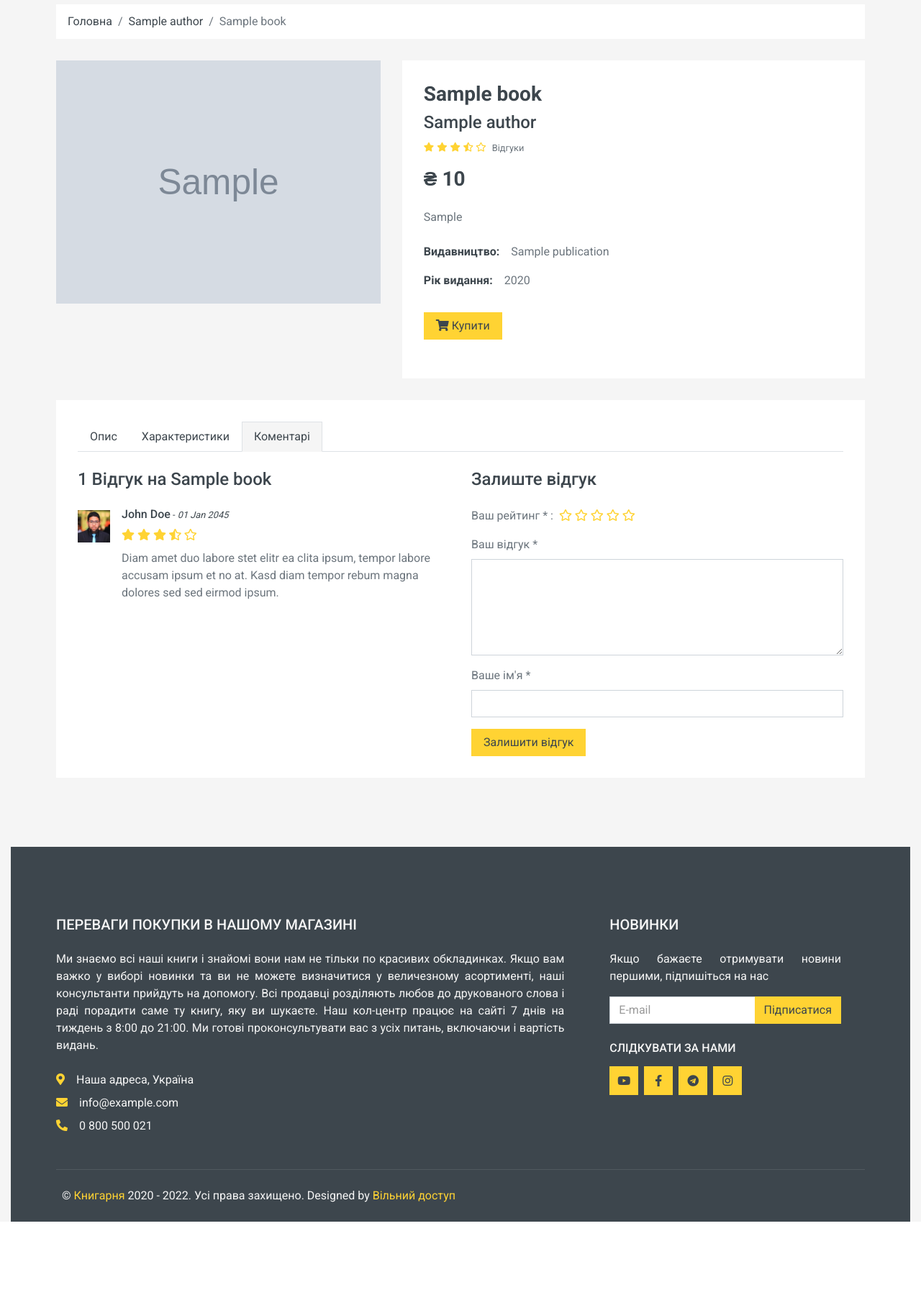
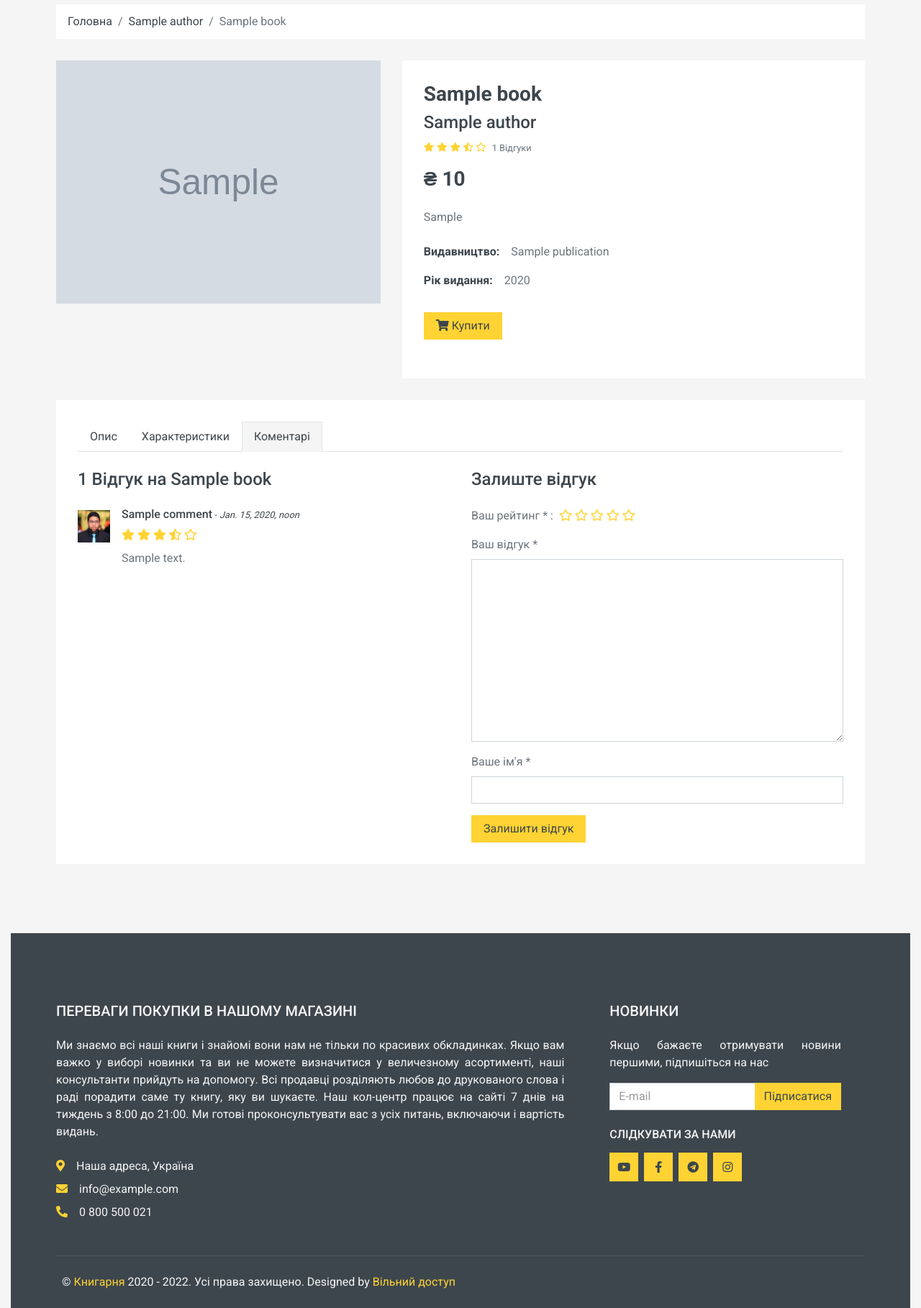
Before and after one commit to kot613/django_book_shop, a Django app: a page that uses templates/ebook/book_detail.html in a window 1280 px wide, after a click on "Коментарі". Shown: the part 177-1995 px from the top of the page at 72% size. Before the commit the page ends 1875 px from the top, so only its background shows below. Run offline with Django 4.2, Linux system fonts and the light colour scheme; tables that the repository leaves empty hold one stand-in row (values such as "Sample post"); grey boxes marked "Sample" are stand-in pictures; some libraries are stand-ins or nearby versions.

Commit message:
add Comments

```diff
--- a/ebook/forms.py
+++ b/ebook/forms.py
@@ -1,4 +1,5 @@
 from django import forms
+from .models import Comment
 
 
 class SearchForm(forms.ModelForm):
@@ -7,3 +8,12 @@ class SearchForm(forms.ModelForm):
     class Meta:
         fields = ('email',)
         widgets = {'email': forms.TextInput(attrs={'class': "form-control"})}
+
+
+class CommentForm(forms.ModelForm):
+    class Meta:
+        model = Comment
+        fields = ['name', 'message']
+        widgets = {'name': forms.TextInput(attrs={'class': "form-control"}),
+                   'message': forms.Textarea(attrs={'class': "form-control"}),
+                   }
--- a/ebook/models.py
+++ b/ebook/models.py
@@ -1,3 +1,4 @@
+from django.core.validators import MaxValueValidator
 from django.db import models
 from django.urls import reverse
 
@@ -82,5 +83,20 @@ class Book(models.Model):
     def __str__(self):
         return self.name
 
+    def get_comments(self):
+        return self.comments.all()
+
     def get_absolute_url(self):
         return reverse('book_detail', kwargs={'slug': self.slug})
+
+
+class Comment(models.Model):
+    name = models.CharField(max_length=50, verbose_name="Им'я")
+    message = models.TextField(max_length=500, verbose_name='Відгук')
+    create_at = models.DateTimeField(auto_now_add=True)
+    rating = models.FloatField(default=2)
+    post = models.ForeignKey(Book, related_name='comments', on_delete=models.CASCADE, verbose_name='Книжка')
+
+    class Meta:
+        verbose_name = 'Відгук'
+        verbose_name_plural = 'Відгуки'
--- a/ebook/urls.py
+++ b/ebook/urls.py
@@ -1,11 +1,12 @@
 from django.urls import path
-from .views import BookListView, BookDetailView, AuthorDetailView, SearchResultsView
+from .views import BookListView, BookDetailView, AuthorDetailView, SearchResultsView, CreateComment
 
 urlpatterns = [
     path('', BookListView.as_view(), name='home'),
     path('book/<slug:slug>', BookDetailView.as_view(), name='book_detail'),
     path('author/<slug:slug>', AuthorDetailView.as_view(), name='author'),
     path('search/', SearchResultsView.as_view(), name='search_results'),
+    path('comment/<int:pk>/', CreateComment.as_view(), name='create_comment'),
 
 
     # path('about/', about, name='about'),
--- a/ebook/views.py
+++ b/ebook/views.py
@@ -1,8 +1,9 @@
 from django.shortcuts import render
 from django.urls import reverse
-from django.views.generic import ListView, DetailView
+from django.views.generic import ListView, DetailView, CreateView
 from django.db.models import Q
-from .models import Book, Author
+from .models import Book, Author, Comment
+from .forms import CommentForm
 
 
 class BookListView(ListView):
@@ -19,11 +20,10 @@ class BookDetailView(DetailView):
     model = Book
     context_object_name = 'book'
 
-
-    # def get_context_data(self, **kwargs):
-    #     context = super().get_context_data(**kwargs)
-    #     context['form'] = CommentForm()
-    #     return context
+    def get_context_data(self, **kwargs):
+        context = super().get_context_data(**kwargs)
+        context['form'] = CommentForm()
+        return context
 
     def get_absolute_url(self):
         return reverse('book_detail', kwargs={'slug': self.slug})
@@ -55,3 +55,16 @@ class SearchResultsView(ListView):
         # object_list.append(Publication.objects.filter(Q(name__icontains=query)))
         object_list = [x for x in object_list if x]
         return object_list
+
+
+class CreateComment(CreateView):
+    model = Comment
+    form_class = CommentForm
+
+    def form_valid(self, form):
+        form.instance.post_id = self.kwargs.get('pk')
+        self.object = form.save()
+        return super().form_valid(form)
+
+    def get_success_url(self):
+        return self.object.post.get_absolute_url()
--- a/templates/ebook/book_detail.html
+++ b/templates/ebook/book_detail.html
@@ -52,7 +52,7 @@
                             <small class="far fa-star"></small>
                         </div>
 
-                        <small class="pt-1">{% trans 'Відгуки' %}</small>
+                        <small class="pt-1">{{book.get_comments.count}} {% trans 'Відгуки' %}</small>
                     </div>
 
                     <h3 class="font-weight-semi-bold mb-4">{% trans '₴' %} {{ book.price }}</h3>
@@ -142,12 +142,15 @@
                             <div class="row">
                                 <div class="col-md-6">
                                     {#TODO Коменти ї рейтінги + переклад #}
-                                    <h4 class="mb-4">1 Відгук на {{ book.name }}</h4>
+                                    <h4 class="mb-4">{{book.get_comments.count}} Відгук на {{ book.name }}</h4>
+{% for comment in book.get_comments %}
                                         <div class="media mb-4">
+
                                             <img src="img/user.jpg" alt="Image" class="img-fluid mr-3 mt-1"
                                                  style="width: 45px;">
                                             <div class="media-body">
-                                            <h6>John Doe<small> - <i>01 Jan 2045</i></small></h6>
+                                                <h6>{{ comment.name }}<small> - <i>{{ comment.create_at }}</i></small>
+                                                </h6>
                                                 <div class="text-primary mb-2">
                                                     <i class="fas fa-star"></i>
                                                     <i class="fas fa-star"></i>
@@ -155,15 +158,17 @@
                                                     <i class="fas fa-star-half-alt"></i>
                                                     <i class="far fa-star"></i>
                                                 </div>
-                                            <p>Diam amet duo labore stet elitr ea clita ipsum, tempor labore
-                                                accusam ipsum et no at. Kasd diam tempor rebum magna dolores sed
-                                                sed eirmod ipsum.</p>
+                                                <p>{{ comment.message|safe }}</p>
                                             </div>
+
                                         </div>
+                                     {% endfor %}
                                         </div>
+
+
+                    {#                                Leave a review                #}
                                 <div class="col-md-6">
                                     <h4 class="mb-4">{% trans 'Залиште відгук' %}</h4>
-                                    {#                                    <small>Ваша електронна адреса не буде опублікована. Обов'язкові поля позначені *</small>#}
                                     <div class="d-flex my-3">
                                         <p class="mb-0 mr-2">{% trans 'Ваш рейтинг * :' %}</p>
                                         <div class="text-primary">
@@ -174,26 +179,24 @@
                                             <i class="far fa-star"></i>
                                         </div>
                                     </div>
-                                    <form>
+                                    <form id="comment" action="{% url 'create_comment' pk=book.id %}" method="post">
+                                        {% csrf_token %}
                                         <div class="form-group">
                                             <label for="message">{% trans 'Ваш відгук *' %}</label>
-                                            <textarea id="message" cols="30" rows="5"
-                                                      class="form-control"></textarea>
+                                            {{ form.message }}
                                         </div>
                                         <div class="form-group">
                                             <label for="name">{% trans "Ваше ім'я *" %}</label>
-                                            <input type="text" class="form-control" id="name">
+                                            {{ form.name }}
                                         </div>
-                                        {#                                        <div class="form-group">#}
-                                        {#                                            <label for="email">Ваша адреса e-пошти *</label>#}
-                                        {#                                            <input type="email" class="form-control" id="email">#}
-                                        {#                                        </div>#}
                                         <div class="form-group mb-0">
                                             <input type="submit" value="{% trans 'Залишити відгук' %}"
                                                    class="btn btn-primary px-3">
                                         </div>
                                     </form>
                                 </div>
+
+
                             </div>
                         </div>
                     </div>
```
Also changed, not shown: ebook/admin.py (+7 -1 lines). Lines whose indentation alone changed are shown as unchanged.
